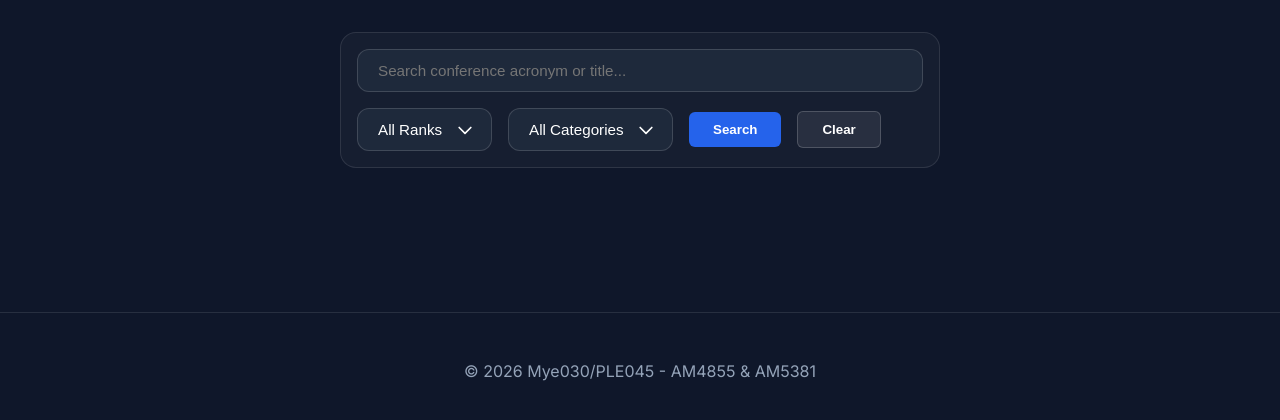
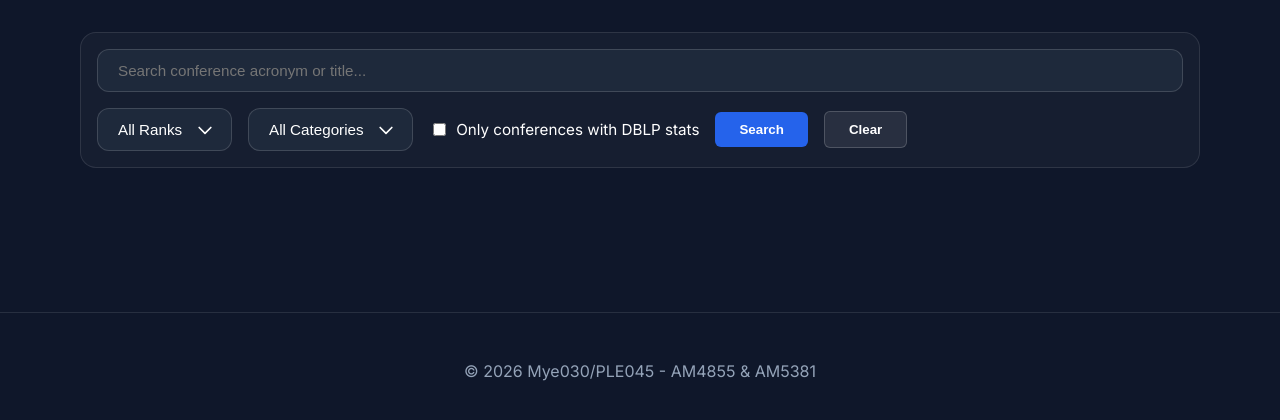
Before and after one commit to fanostomp/Biblio-Explorer, a Flask app: page /conference in a window 1280 px wide. Shown: the part 62-482 px from the top of the page. Run offline with Flask 3, Linux system fonts and the light colour scheme; data that the repository does not hold is empty.

Commit message:
Confrerence-Filter-changes

```diff
--- a/backend/routes/conferences.py
+++ b/backend/routes/conferences.py
@@ -124,12 +124,14 @@ def search_conferences():
     q = request.args.get('q', '').strip()
     rank = request.args.get('rank', '').strip()
     category = request.args.get('category', '').strip()
+    with_dblp_coverage = request.args.get('with_dblp_coverage', '').strip().lower() == 'true'
     page = max(request.args.get('page', default=1, type=int), 1)
     per_page = min(max(request.args.get('per_page', default=10, type=int), 1), 100)
     offset = (page - 1) * per_page
 
     where_clauses = []
     params = []
+    coverage_join = " LEFT JOIN (SELECT DISTINCT conf_id FROM papers) pc ON pc.conf_id = c.conf_id"
 
     if q:
         safe_q = re.sub(r'[^\w\s]', ' ', q).strip()
@@ -161,6 +163,8 @@ def search_conferences():
         short_cat = category[:4]
         where_clauses.append("primary_for = %s")
         params.append(short_cat)
+    if with_dblp_coverage:
+        where_clauses.append("pc.conf_id IS NOT NULL")
 
     # SAFETY: where_sql is built entirely from hardcoded column names;
     # all user-supplied values go through parameterized %s placeholders.
@@ -169,12 +173,23 @@ def search_conferences():
     conn = get_db_connection()
     try:
         # Get total for pagination
-        count_sql = f"SELECT COUNT(*) as total FROM conferences{where_sql}"
+        count_sql = f"SELECT COUNT(*) as total FROM conferences c{coverage_join}{where_sql}"
         count_res = execute_query(conn, count_sql, tuple(params), fetchone=True)
         total_records = count_res['total'] if count_res else 0
 
         # Get results
-        query_sql = f"SELECT conf_id, title, acronym, `rank`, primary_for FROM conferences{where_sql} ORDER BY acronym LIMIT %s OFFSET %s"
+        query_sql = f"""
+            SELECT
+                c.conf_id,
+                c.title,
+                c.acronym,
+                c.`rank`,
+                c.primary_for,
+                (pc.conf_id IS NOT NULL) AS has_dblp_coverage
+            FROM conferences c{coverage_join}{where_sql}
+            ORDER BY c.acronym
+            LIMIT %s OFFSET %s
+        """
         results = execute_query(conn, query_sql, tuple(params + [per_page, offset]))
 
         return jsonify({
--- a/frontend/static/css/style.css
+++ b/frontend/static/css/style.css
@@ -206,17 +206,24 @@ svg {
     max-width: min(1180px, 100%);
 }
 
+.conference-search-section {
+    max-width: min(1120px, 100%);
+}
+
+.conference-title-search,
 .journal-title-search {
     position: relative;
     flex: 1 1 100%;
 }
 
+.conference-title-search #conferenceSearch,
 .journal-title-search #journalSearch {
     width: 100%;
 }
 
 .search-section input {
     width: 100%;
+    box-sizing: border-box;
     padding: 1rem 1.5rem;
     font-size: 1.1rem;
     border: 2px solid rgba(255, 255, 255, 0.1);
@@ -836,6 +843,7 @@ tr:hover td {
 }
 
 .filter-bar input, .filter-bar select {
+    box-sizing: border-box;
     padding: 0.75rem 1.25rem;
     border-radius: 12px;
     border: 1px solid rgba(255, 255, 255, 0.15);
@@ -870,10 +878,12 @@ tr:hover td {
     animation: fadeIn 0.3s ease-out;
 }
 
+.conference-search-results,
 .journal-search-results {
     width: 100%;
 }
 
+.conference-title-dropdown,
 .journal-title-dropdown {
     top: calc(100% + 0.5rem);
     left: 0;
@@ -914,16 +924,25 @@ tr:hover td {
 }
 
 .journal-results-table th,
-.journal-results-table td {
+.journal-results-table td,
+.conference-results-table th,
+.conference-results-table td {
     vertical-align: middle;
 }
 
+.conference-results-table .acronym-column {
+    width: 132px;
+}
+
+.conference-results-table .coverage-column,
+.conference-results-table .coverage-cell,
 .journal-results-table .coverage-column,
 .journal-results-table .coverage-cell {
     width: 132px;
     white-space: nowrap;
 }
 
+.conference-results-table td:nth-child(2),
 .journal-results-table td:first-child {
     min-width: 260px;
 }
--- a/frontend/static/js/app.js
+++ b/frontend/static/js/app.js
@@ -299,6 +299,7 @@ function initConferencePage() {
     const input = document.getElementById('conferenceSearch');
     const rankSel = document.getElementById('filterRank');
     const catSel = document.getElementById('filterCategory');
+    const coverageOnly = document.getElementById('filterCoverageOnly');
 
     const handleSearch = () => {
         state.search.page = 1;
@@ -307,8 +308,10 @@ function initConferencePage() {
 
     if (searchBtn) searchBtn.addEventListener('click', handleSearch);
     if (input) input.addEventListener('keyup', (e) => { if (e.key === 'Enter') handleSearch(); });
+    setupLiveSearch(input, handleSearch);
     if (rankSel) rankSel.addEventListener('change', handleSearch);
     if (catSel) catSel.addEventListener('change', handleSearch);
+    if (coverageOnly) coverageOnly.addEventListener('change', handleSearch);
 
     const clearBtn = document.getElementById('clearFiltersBtn');
     if (clearBtn) {
@@ -316,6 +319,7 @@ function initConferencePage() {
             input.value = '';
             rankSel.value = '';
             catSel.value = '';
+            if (coverageOnly) coverageOnly.checked = false;
             state.search.page = 1;
             document.getElementById('searchResults').style.display = 'none';
         });
@@ -357,6 +361,7 @@ function initConferencePage() {
             const cat = document.getElementById('filterCategory').value;
             if (rank) url += `&rank=${encodeURIComponent(rank)}`;
             if (cat) url += `&category=${encodeURIComponent(cat)}`;
+            if (isCoverageFilterEnabled()) url += '&with_dblp_coverage=true';
 
             const res = await fetch(url);
             if (!res.ok) throw new Error(`Autocomplete fetch failed with status ${res.status}`);
@@ -405,6 +410,7 @@ async function performPaginatedSearch(type) {
         const cat = document.getElementById('filterCategory').value;
         if (rank) url += `&rank=${encodeURIComponent(rank)}`;
         if (cat) url += `&category=${encodeURIComponent(cat)}`;
+        if (isCoverageFilterEnabled()) url += '&with_dblp_coverage=true';
     } else {
         const qtl = document.getElementById('filterQuartile').value;
         const area = document.getElementById('filterArea').value;
@@ -412,7 +418,7 @@ async function performPaginatedSearch(type) {
         if (qtl) url += `&quartile=${encodeURIComponent(qtl)}`;
         if (area) url += `&subject_area=${encodeURIComponent(area)}`;
         if (pub) url += `&publisher=${encodeURIComponent(pub)}`;
-        if (isJournalCoverageFilterEnabled()) url += '&with_dblp_coverage=true';
+        if (isCoverageFilterEnabled()) url += '&with_dblp_coverage=true';
     }
 
     const resultsContainer = document.getElementById('searchResults');
@@ -462,12 +468,16 @@ function renderSearchResults(type, data) {
     results.forEach(item => {
         const tr = document.createElement('tr');
         if (type === 'conference') {
+            const coverageCell = document.createElement('td');
+            coverageCell.appendChild(createCoverageBadge(Boolean(item.has_dblp_coverage), 'search', 'conference'));
             tr.innerHTML = `
-                <td><b>${escapeHtml(item.acronym)}</b></td>
+                <td><b>${escapeHtml(item.acronym || '-')}</b></td>
                 <td>${escapeHtml(item.title)}</td>
                 <td><span class="badge rank-badge">${escapeHtml(item.rank)}</span></td>
+                <td class="coverage-cell"></td>
                 <td class="action-cell"></td>
             `;
+            tr.querySelector('.coverage-cell').appendChild(coverageCell.firstChild);
             const btn = document.createElement('button');
             btn.className = 'btn secondary-btn small';
             btn.textContent = 'View Profile';
@@ -503,23 +513,23 @@ function getQuartileColor(q) {
     return '#6b7280';
 }
 
-function isJournalCoverageFilterEnabled() {
+function isCoverageFilterEnabled() {
     const checkbox = document.getElementById('filterCoverageOnly');
     return Boolean(checkbox && checkbox.checked);
 }
 
-function createCoverageBadge(hasCoverage, variant = 'search') {
+function createCoverageBadge(hasCoverage, variant = 'search', entityLabel = 'journal') {
     const badge = document.createElement('span');
     badge.className = 'badge coverage-badge';
 
     if (hasCoverage) {
         badge.textContent = variant === 'profile' ? 'DBLP coverage available' : 'DBLP stats';
         badge.classList.add('coverage-badge-covered');
-        badge.title = 'DBLP-linked paper statistics are available for this journal.';
+        badge.title = `DBLP-linked paper statistics are available for this ${entityLabel}.`;
     } else {
         badge.textContent = 'Ranked only';
         badge.classList.add('coverage-badge-ranked-only');
-        badge.title = 'Ranking metadata is available, but DBLP-linked paper statistics are not.';
+        badge.title = `Ranking metadata is available, but DBLP-linked paper statistics are not for this ${entityLabel}.`;
     }
 
     if (variant === 'search') {
@@ -564,7 +574,7 @@ function renderTopAuthorsTable(authors) {
     });
 }
 
-function setupJournalLiveSearch(input, onSearch) {
+function setupLiveSearch(input, onSearch) {
     if (!input || typeof onSearch !== 'function') return;
 
     const debouncedSearch = debounce(() => {
@@ -707,8 +717,8 @@ function initJournalPage() {
 
     if (searchBtn) searchBtn.addEventListener('click', handleSearch);
     if (input) input.addEventListener('keyup', (e) => { if (e.key === 'Enter') handleSearch(); });
-    setupJournalLiveSearch(input, handleSearch);
-    setupJournalLiveSearch(pubInput, handleSearch);
+    setupLiveSearch(input, handleSearch);
+    setupLiveSearch(pubInput, handleSearch);
     if (qtlSel) qtlSel.addEventListener('change', handleSearch);
     if (areaSel) areaSel.addEventListener('change', handleSearch);
     if (coverageOnly) coverageOnly.addEventListener('change', handleSearch);
@@ -766,7 +776,7 @@ function initJournalPage() {
             if (qtl) url += `&quartile=${encodeURIComponent(qtl)}`;
             if (area) url += `&subject_area=${encodeURIComponent(area)}`;
             if (pub) url += `&publisher=${encodeURIComponent(pub)}`;
-            if (isJournalCoverageFilterEnabled()) url += '&with_dblp_coverage=true';
+            if (isCoverageFilterEnabled()) url += '&with_dblp_coverage=true';
 
             const res = await fetch(url);
             if (!res.ok) throw new Error(`Autocomplete fetch failed with status ${res.status}`);
--- a/frontend/templates/conference.html
+++ b/frontend/templates/conference.html
@@ -2,32 +2,39 @@
 {% block title %}Conferences — BiblioExplorer{% endblock %}
 {% block content %}
 <div class="profile-header">
-    <div class="search-section full-width">
+    <div class="search-section full-width conference-search-section">
         <div class="filter-bar">
-            <input type="text" id="conferenceSearch" placeholder="Search conference acronym or title..." autocomplete="off">
+            <div class="conference-title-search">
+                <input type="text" id="conferenceSearch" placeholder="Search conference acronym or title..." autocomplete="off">
+                <ul id="conferenceDropdown" class="autocomplete-list conference-title-dropdown" style="display: none;"></ul>
+            </div>
             <select id="filterRank">
                 <option value="">All Ranks</option>
             </select>
             <select id="filterCategory">
                 <option value="">All Categories</option>
             </select>
+            <label style="display: inline-flex; align-items: center; gap: 0.45rem; white-space: nowrap; font-size: 0.95rem;">
+                <input type="checkbox" id="filterCoverageOnly">
+                Only conferences with DBLP stats
+            </label>
             <button id="searchBtn" class="btn">Search</button>
             <button id="clearFiltersBtn" class="btn secondary-btn">Clear</button>
         </div>
-        <ul id="conferenceDropdown" class="autocomplete-list" style="display: none;"></ul>
 
-        <div id="searchResults" class="search-results-container" style="display: none;">
+        <div id="searchResults" class="search-results-container conference-search-results" style="display: none;">
             <div class="results-header">
                 <h3>Search Results</h3>
                 <span id="resultsCount" class="text-muted"></span>
             </div>
             <div class="table-responsive">
-                <table id="resultsTable" class="interactive-table">
+                <table id="resultsTable" class="interactive-table conference-results-table">
                     <thead>
                         <tr>
-                            <th>Acronym</th>
+                            <th class="acronym-column">Acronym</th>
                             <th>Title</th>
                             <th>Rank</th>
+                            <th class="coverage-column">Coverage</th>
                             <th>Action</th>
                         </tr>
                     </thead>
```
Also changed, not shown: tests/test_api.py (+135 -3 lines).
